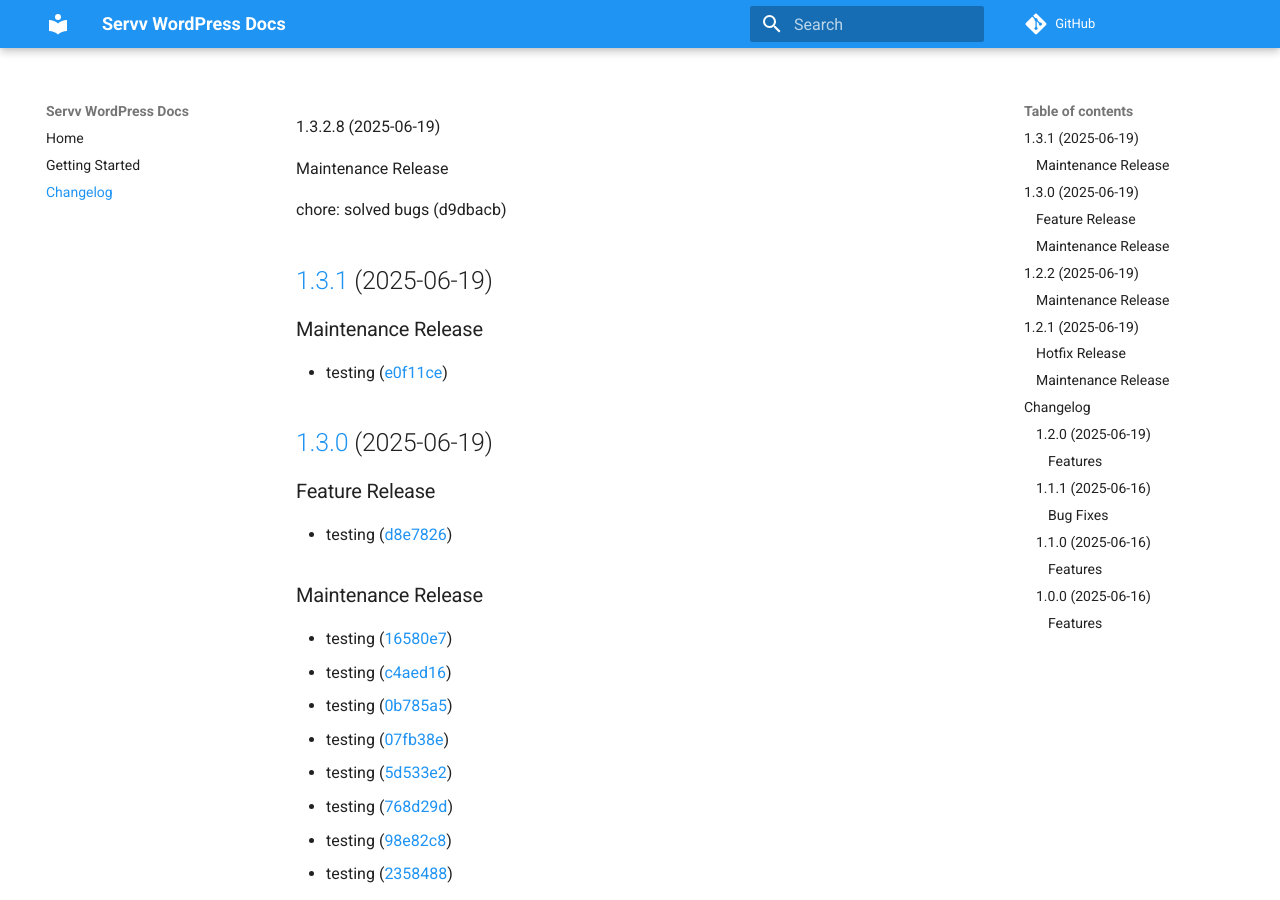
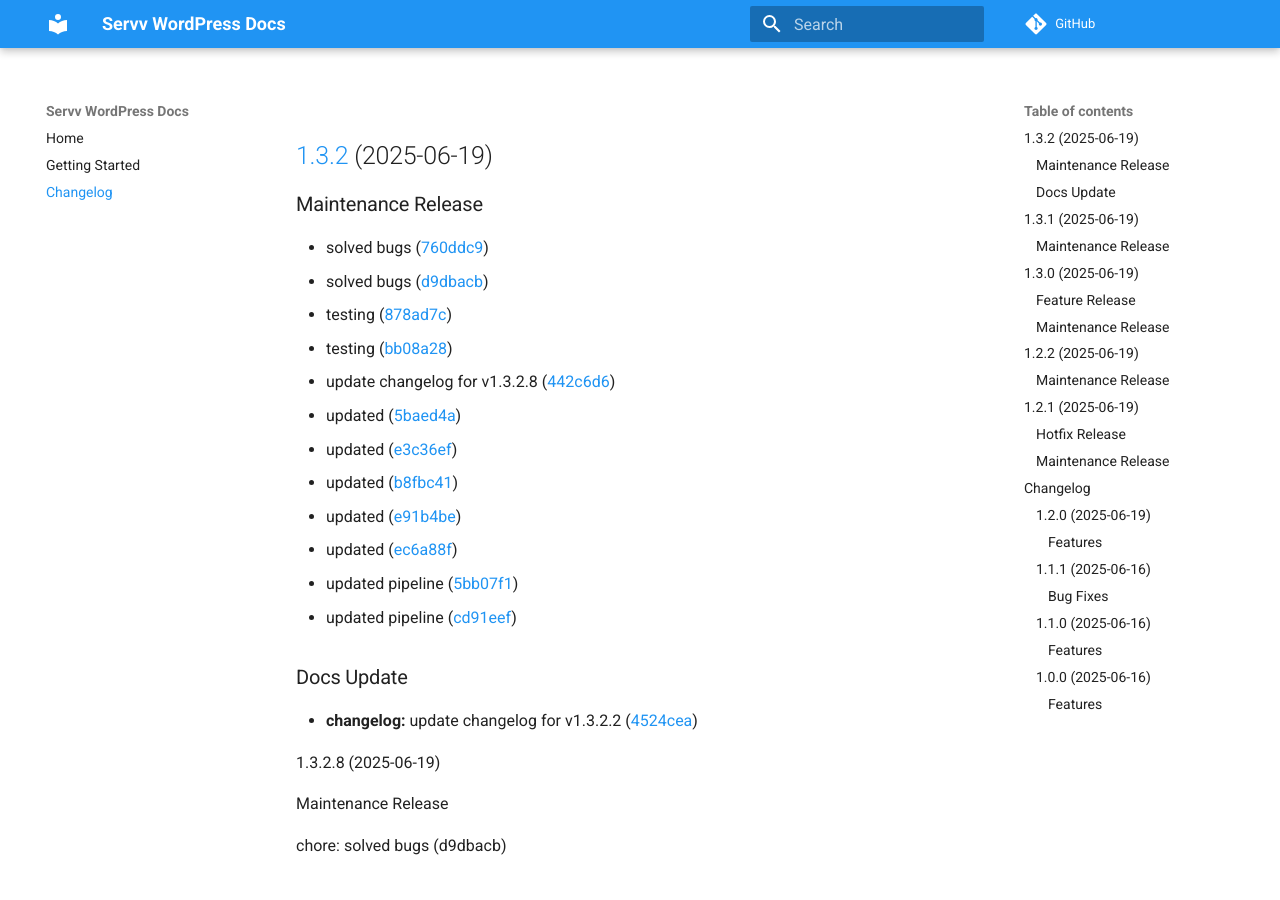
Before and after one commit to varuncoderise/demo_docs, an MkDocs documentation site: the page built from docs/changelog.md, in a window 1280 px wide and 900 px high. Built offline with MkDocs 1.6.1 and Material for MkDocs 9.7.7, drawn with Linux system fonts in a browser that asks for light colours; comment, search, counter and statistics services are not loaded.

Commit message:
Update changelog from v1.3.2

```diff
--- a/docs/changelog.md
+++ b/docs/changelog.md
@@ -1,3 +1,24 @@
+## [1.3.2](https://github.com/varuncoderise/demo-plugin/compare/v1.3.1...v1.3.2) (2025-06-19)
+
+### Maintenance Release
+
+* solved bugs ([760ddc9](https://github.com/varuncoderise/demo-plugin/commit/760ddc9cb3ffc0e7761c85458e065aa609df5b0e))
+* solved bugs ([d9dbacb](https://github.com/varuncoderise/demo-plugin/commit/d9dbacbf79ccaf4cfb1beea0675158cb59f6bfe1))
+* testing ([878ad7c](https://github.com/varuncoderise/demo-plugin/commit/878ad7c2f7db281a68deba17a1a16da0717cf02d))
+* testing ([bb08a28](https://github.com/varuncoderise/demo-plugin/commit/bb08a2881761d064a4e38f86aff819b4fdfd846f))
+* update changelog for v1.3.2.8 ([442c6d6](https://github.com/varuncoderise/demo-plugin/commit/442c6d6c58f7aca66807a143b2fec1159695d4a8))
+* updated ([5baed4a](https://github.com/varuncoderise/demo-plugin/commit/5baed4ae212968ef9222f4473b6a7ff97db41b27))
+* updated ([e3c36ef](https://github.com/varuncoderise/demo-plugin/commit/e3c36ef27676d516829422c55e22b42a52f891df))
+* updated ([b8fbc41](https://github.com/varuncoderise/demo-plugin/commit/b8fbc41da76d98ccb572667f829ee60be68bd3eb))
+* updated ([e91b4be](https://github.com/varuncoderise/demo-plugin/commit/e91b4be160f1d679d77e80183b19e610cf52608f))
+* updated ([ec6a88f](https://github.com/varuncoderise/demo-plugin/commit/ec6a88fd2f05e8afac75455044c9e92ab50b85ab))
+* updated pipeline ([5bb07f1](https://github.com/varuncoderise/demo-plugin/commit/5bb07f1f8d3c3f3be556ba73503982b3aca8b4eb))
+* updated pipeline ([cd91eef](https://github.com/varuncoderise/demo-plugin/commit/cd91eef79353558377294d94d2b66ed7d2850569))
+
+### Docs Update
+
+* **changelog:** update changelog for v1.3.2.2 ([4524cea](https://github.com/varuncoderise/demo-plugin/commit/4524cea4055aadc65026ff78e68392767d148fdb))
+
 1.3.2.8 (2025-06-19)
 
 Maintenance Release
```
